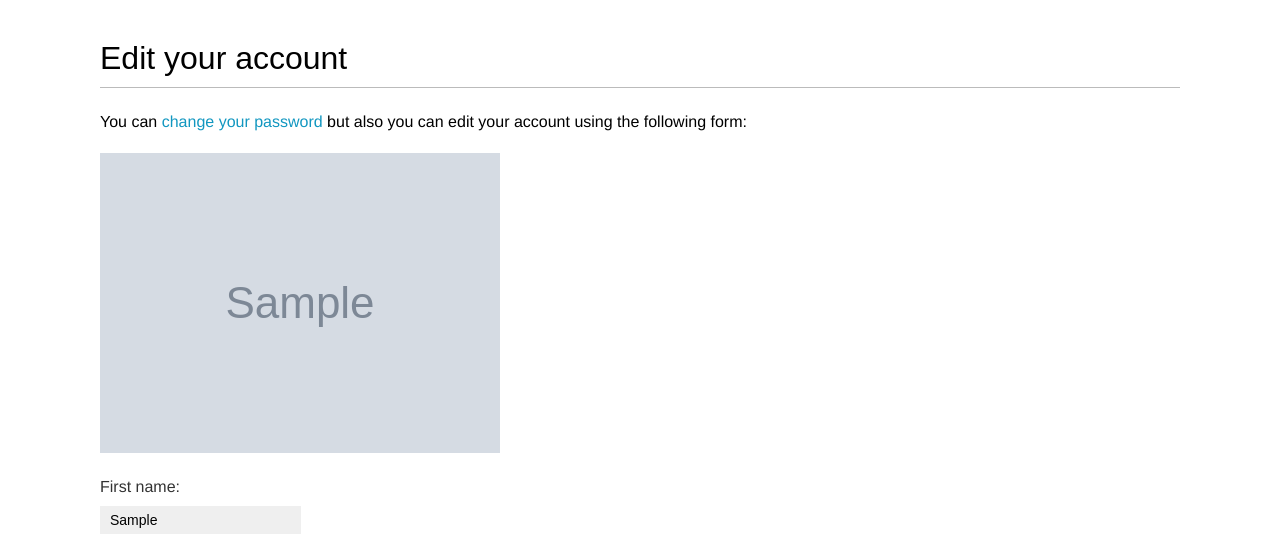
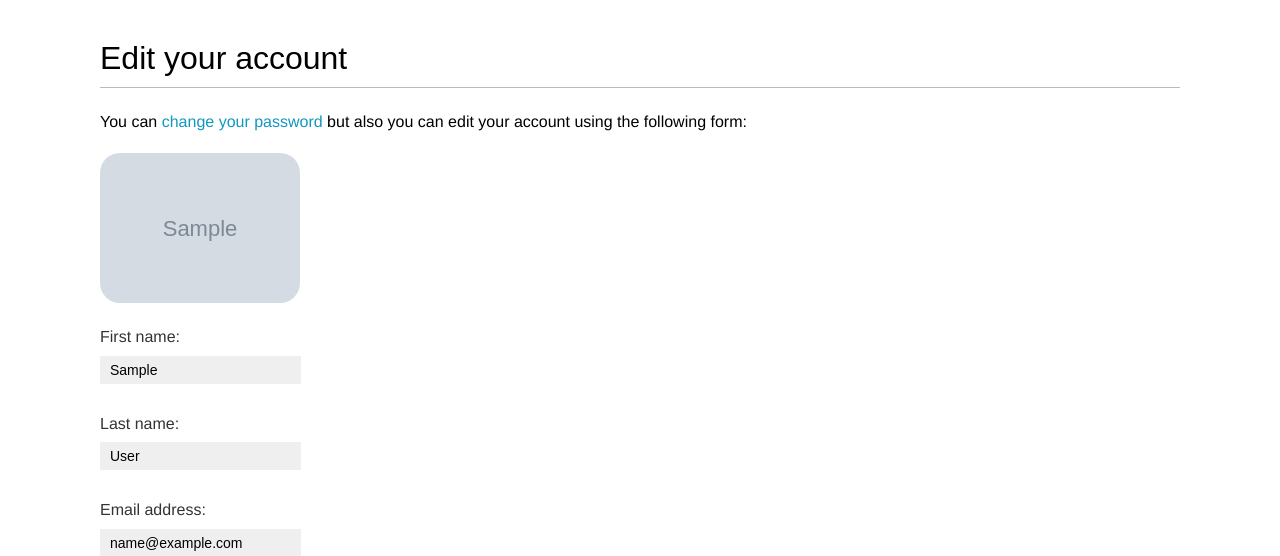
Before and after one commit to TheReported/gameda-bank, a Django app: page /user/edit/ in a window 1280 px wide. Shown: the part 54-610 px from the top of the page. Run offline with Django 4.2, Linux system fonts and the light colour scheme; a user stored in the database is signed in; tables that the repository leaves empty hold one stand-in row (values such as "Sample post"); grey boxes marked "Sample" are stand-in pictures; some libraries are stand-ins or nearby versions; some web fonts are replaced.

Commit message:
Minor changes on profile

```diff
--- a/account/static/css/base.css
+++ b/account/static/css/base.css
@@ -218,3 +218,8 @@ img.user-detail {
     border-radius: 20px;
     width: 30px;
 }
+
+.profile-photo-edit {
+    border-radius: 20px;
+    width: 200px;
+}
--- a/account/templates/account/edit.html
+++ b/account/templates/account/edit.html
@@ -1,12 +1,12 @@
 {% extends "base.html" %}
 {% block title %}Edit your account{% endblock %}
 {% block content %}
+    {% load thumbnail %}
+    {% load static %}
     <h1>Edit your account</h1>
     <p>You can <a href="{% url "password_change" %}">change your password</a> but also you can edit your account using the following form:</p>
-    {% load thumbnail %}
-    {% if user.profile.photo %}
-        <img src="{{ user.profile.photo.url }}">
-    {% endif %}
+    <img src="{% if user.profile.photo %} {{ user.profile.photo.url }}{% else %} {% static "img/avatar.png" %}{% endif %}" class="profile-photo-edit">
+
     <form method="post" enctype="multipart/form-data">
         {{ user_form.as_p }}
         {{ profile_form.as_p }}
```
